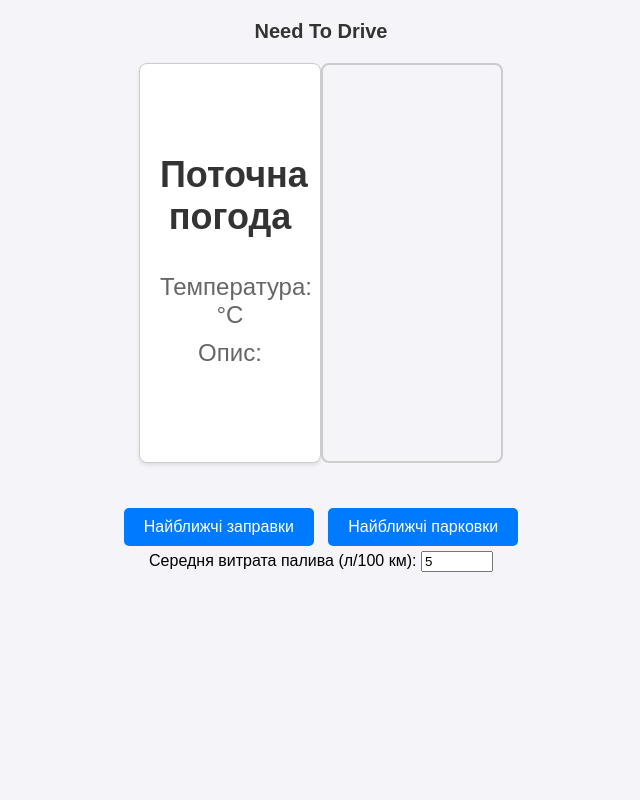
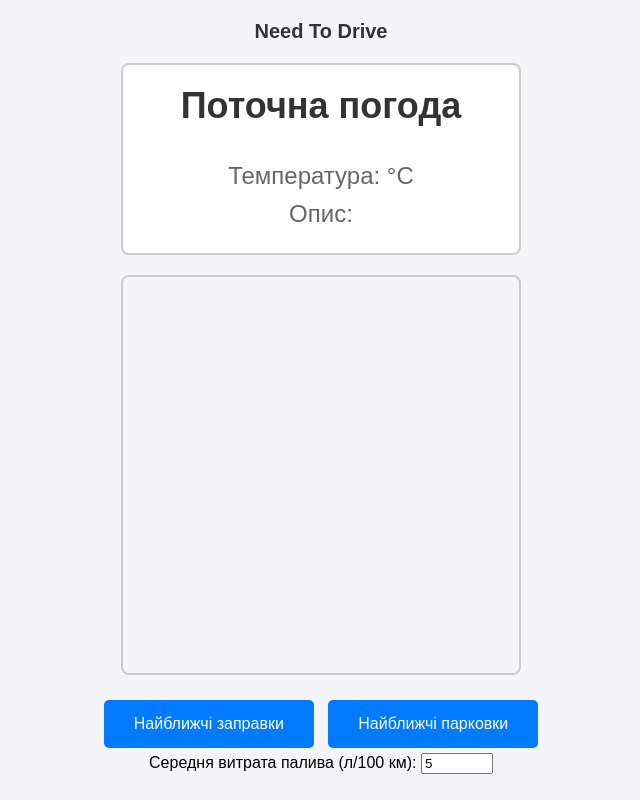
Before and after one commit to AyOhBee/needtodrive, a plain HTML site: page index.html in a window 1280 px wide. Both pictures are taken after a click on the button "Почати". Shown: the whole page, without its empty margins (319-959 px from the left). Drawn offline with Linux system fonts and the light colour scheme; some packages are replaced by stand-ins of ours.

Commit message:
Update styles.css

```diff
--- a/styles.css
+++ b/styles.css
@@ -1,5 +1,3 @@
-/* Стилі для екранів шириною до 600px (мобільні пристрої) */
-@media only screen and (max-width: 600px) {
 body {
     font-family: 'Arial', sans-serif;
     background-color: #f4f4f9;
@@ -15,7 +13,7 @@
     color: #333;
     margin-top: 20px;
     text-align: center;
-        font-size: 20px; /* Зменшено розмір шрифту */
+    font-size: 20px;
 }
 
 .container {
@@ -23,28 +21,27 @@
     flex-direction: column;
     align-items: center;
     width: 90%;
-        max-width: 90%;
+    max-width: 1200px;
     margin: 20px auto; /* Доданий відступ та автоматичне вирівнювання по центру */
 }
 
-    #map {
-        height: 300px;
-        width: 100%;
+#map, #weather {
     border: 2px solid #ccc;
     border-radius: 8px;
     box-sizing: border-box;
 }
 
+#map {
+    height: 400px;
+    width: 100%;
+}
+
 #weather {
     background-color: white;
-        padding: 10px; /* Зменшено відступи */
-        width: 90%; /* Зменшено ширину */
-        border: 1px solid #ccc;
-        border-radius: 8px;
-        box-shadow: 0 2px 4px rgba(0, 0, 0, 0.1);
-        box-sizing: border-box;
-        font-size: 18px; /* Зменшено розмір шрифту */
-        margin-bottom: 10px; /* Зменшено відступ */
+    padding: 20px;
+    width: 100%;
+    font-size: 24px;
+    margin-bottom: 20px;
     display: flex;
     flex-direction: column;
     justify-content: center;
@@ -53,11 +50,10 @@
 #weather h2 {
     margin-top: 0;
     color: #333;
-        font-size: 20px; /* Зменшено розмір шрифту */
 }
 
 #weather p {
-        margin: 3px 0; /* Зменшено відступи */
+    margin: 5px 0;
     color: #666;
 }
 
@@ -87,96 +83,35 @@
     font-weight: bold;
     margin-top: 20px;
 }
-}
 
-/* Стилі для екранів шириною від 601px (планшети та комп'ютери) */
-@media only screen and (min-width: 601px) {
-    body {
-        font-family: 'Arial', sans-serif;
-        background-color: #f4f4f9;
-        margin: 0;
-        padding: 0;
-        display: flex;
-        flex-direction: column;
-        align-items: center;
-        text-align: center;
-    }
-
+/* Стилі для екранів шириною до 600px (мобільні пристрої) */
+@media only screen and (max-width: 600px) {
     h1 {
-        color: #333;
-        margin-top: 20px;
-        text-align: center;
-        font-size: 20px;
+        font-size: 18px; /* Зменшено розмір шрифту */
     }
 
     .container {
-        display: flex;
-        flex-direction: row;
-        justify-content: space-between;
-        align-items: stretch;
         width: 90%;
-        max-width: 1200px;
+        max-width: 90%;
         margin: 20px auto; /* Доданий відступ та автоматичне вирівнювання по центру */
     }
 
-    #map {
-        height: 400px;
-        width: 50%; /* Змінено ширину мапи */
-        border: 2px solid #ccc;
-        border-radius: 8px;
-        box-sizing: border-box;
-    }
-
     #weather {
-        background-color: white;
-        padding: 20px;
-        height: 400px;
-        width: 50%; /* Змінено ширину погоди */
-        border: 1px solid #ccc;
-        border-radius: 8px;
-        box-shadow: 0 2px 4px rgba(0, 0, 0, 0.1);
-        box-sizing: border-box;
-        font-size: 24px;
-        margin-bottom: 20px;
-        display: flex;
-        flex-direction: column;
-        justify-content: center;
+        padding: 10px; /* Зменшено відступи */
+        font-size: 18px; /* Зменшено розмір шрифту */
+        margin-bottom: 10px; /* Зменшено відступ */
     }
 
     #weather h2 {
-        margin-top: 0;
-        color: #333;
+        font-size: 20px; /* Зменшено розмір шрифту */
     }
 
     #weather p {
-        margin: 5px 0;
-        color: #666;
-    }
-
-    #controls {
-        margin-top: 20px;
-        text-align: center;
+        margin: 3px 0; /* Зменшено відступи */
     }
 
     #controls button {
-        background-color: #007bff;
-        color: white;
-        border: none;
-        padding: 10px 20px;
-        margin: 5px;
-        border-radius: 5px;
-        cursor: pointer;
-        font-size: 16px;
-        transition: background-color 0.3s;
-    }
-
-    #controls button:hover {
-        background-color: #0056b3;
-    }
-
-    #notification {
-        color: red;
-        font-weight: bold;
-        margin-top: 20px;
+        padding: 15px 30px;
+        font-size: 14px; /* Зменшено розмір шрифту */
     }
 }
```
Lines whose indentation alone changed are shown as unchanged.
